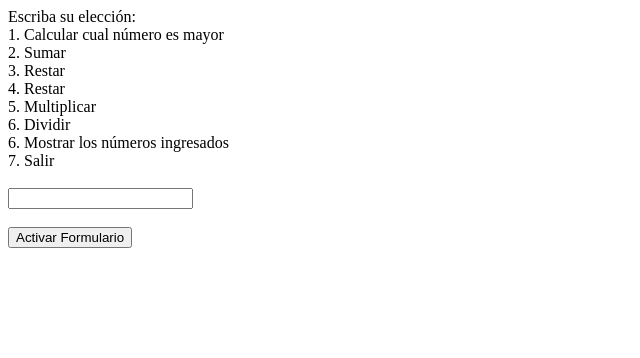
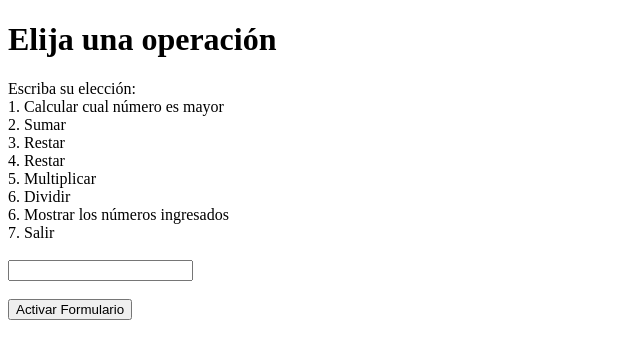
Before and after one commit to cata-moreno/menuopciones, a plain HTML site: page index.html in a window 1280 px wide. Shown: the whole page, without its empty margins (0-640 px from the left). Drawn offline with Linux system fonts and the light colour scheme.

Commit message:
agregamos titulo a html

```diff
--- a/index.html
+++ b/index.html
@@ -8,6 +8,7 @@
     <link href="assets/css/style.css" rel="stylesheet">
 </head>
 <body>
+    <h1>Elija una operación</h1>
     <label for="cajaeleccion">Escriba su elección: <br>
         1. Calcular cual número es mayor <br>
         2. Sumar <br>
```
